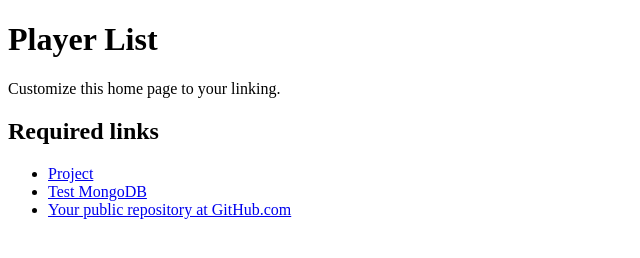
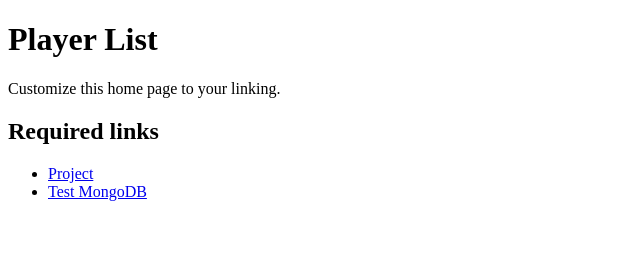
Before and after one commit to Maelstroms/cs3200FinalProject, a website: page public/index.html in a window 1280 px wide. Shown: the whole page, without its empty margins (0-640 px from the left). Drawn offline with Linux system fonts and the light colour scheme.

Commit message:
removed references

```diff
--- a/public/index.html
+++ b/public/index.html
@@ -19,9 +19,6 @@
         <li>
             <a href="test/index.html">Test MongoDB</a>
         </li>
-        <li>
-            <a href="https://github.com/jannunzi/web-dev-template">Your public repository at GitHub.com</a>
-        </li>
     </ul>
 </body>
 </html>
```
